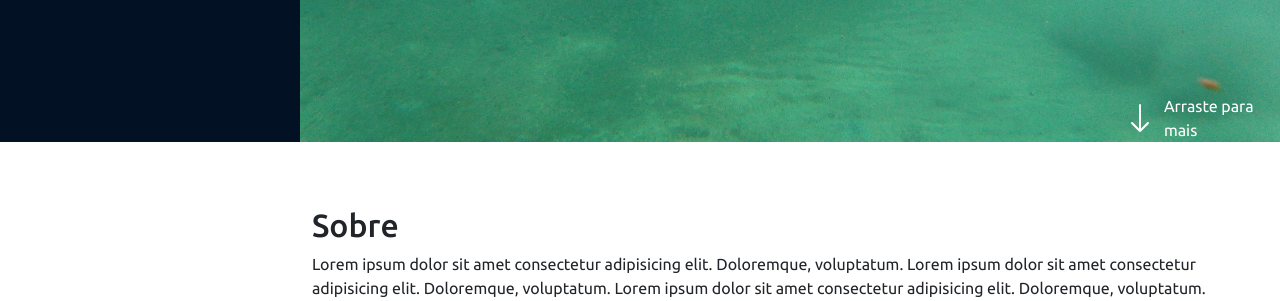
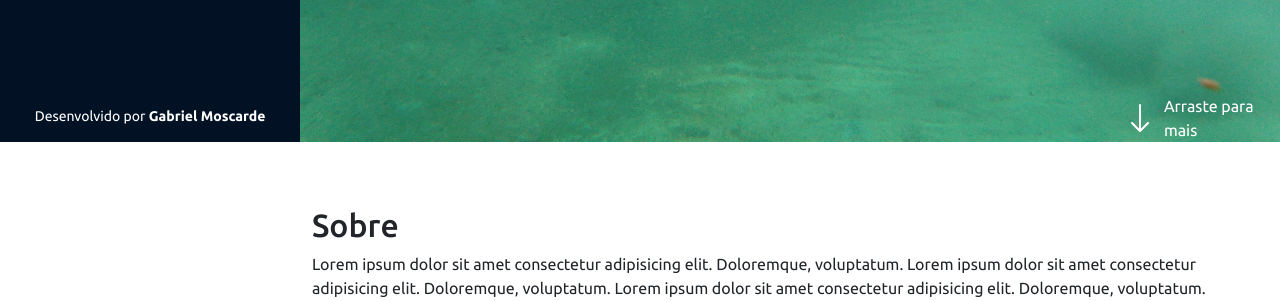
Before and after one commit to Moscarde/portfolio, a Flask app: page / in a window 1280 px wide. Shown: the part 658-959 px from the top of the page. Run offline with Flask 3, Linux system fonts and the light colour scheme; some libraries are stand-ins or nearby versions.

Commit message:
add footer

```diff
--- a/static/style.css
+++ b/static/style.css
@@ -222,6 +222,20 @@ i.menu-mobile {
     display: none;
 }
 
+/* Footer */
+#footer {
+    padding: 15px;
+    color: #fff;
+    font-size: 14px;
+    position: fixed;
+    left: 0;
+    bottom: 0;
+    width: 300px;
+    z-index: 9999;
+    background-color: #021124;
+    transform: .3s;
+}
+
 /* Flash Alert */
 #flash-alert {
     position: fixed;
@@ -314,4 +328,10 @@ i.menu-mobile {
         margin-left: 0;
     }
 
+    #footer {
+        position: static;
+        width: 100%;
+        padding: 20px 15px;
+    }
+
 }
--- a/templates/index.html
+++ b/templates/index.html
@@ -542,6 +542,14 @@
 
     </main>
 
+    <footer id="footer">
+        <div class="container">
+            <div class="text-center">
+                Desenvolvido por <strong>Gabriel Moscarde</strong>
+            </div>
+        </div>
+    </footer>
+
     <script src="../static/bootstrap/js/bootstrap.bundle.min.js"></script>
     <script src="../static/script.js"></script>
 </body>
```
